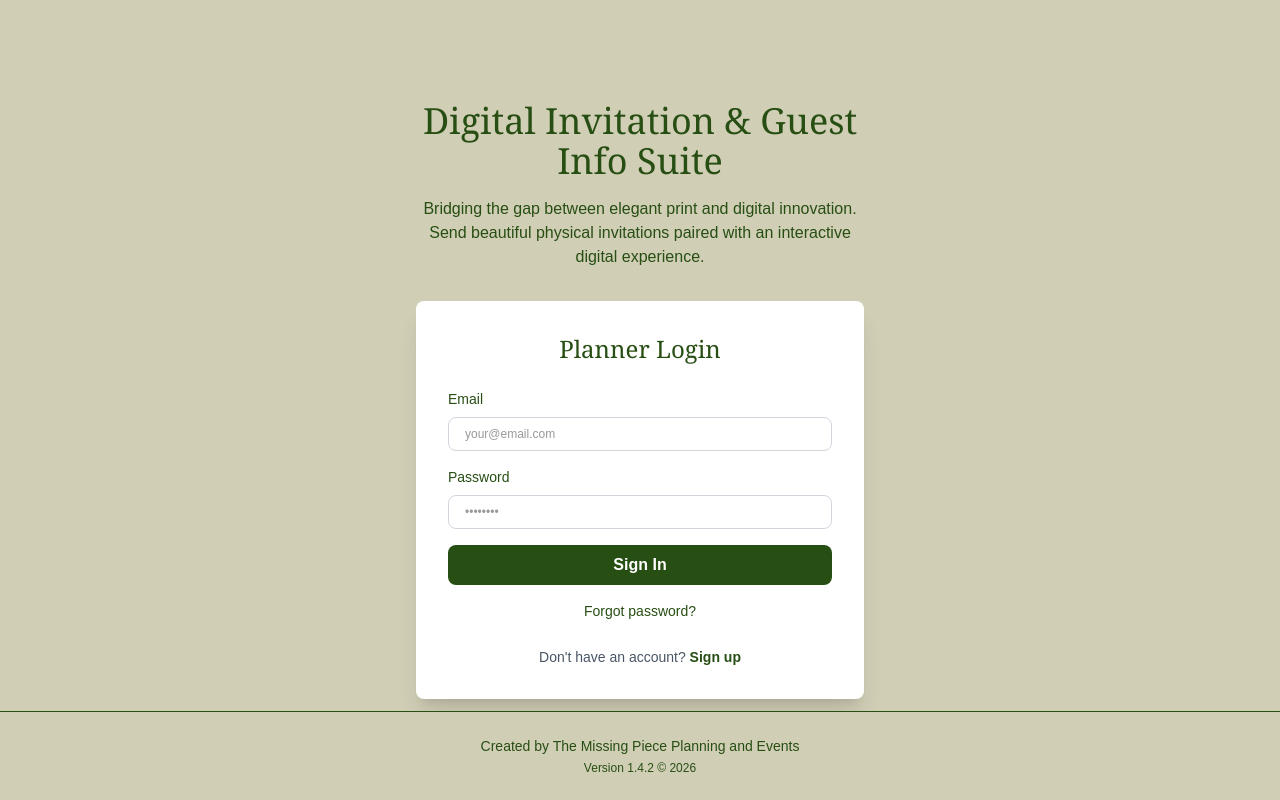
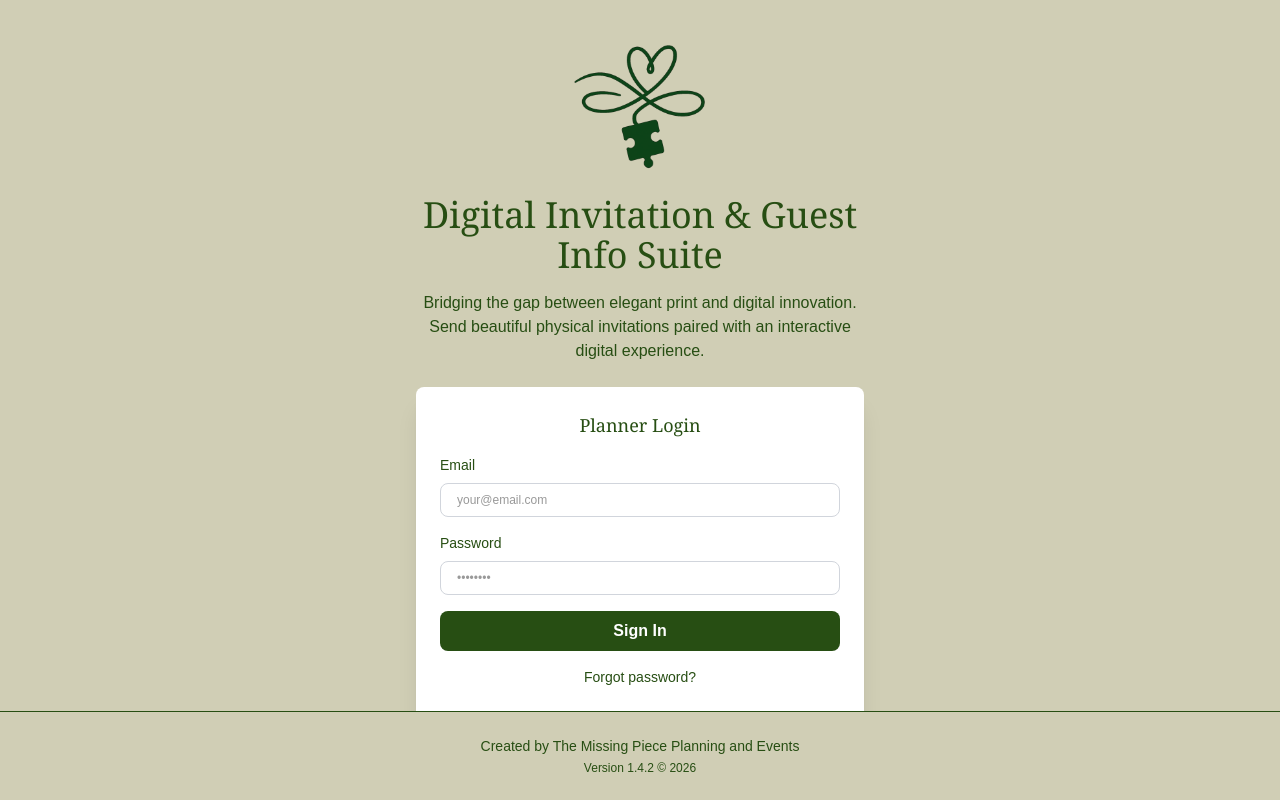
Before and after one commit to tori-ops/hybrid-stationary, a Next.js app: page /login in a window 1280 px wide. Built offline with nearby package versions, Linux system fonts and the light colour scheme; no server answers.

Commit message:
Add logo to login page and tighten card layout

```diff
--- a/src/app/login/page.tsx
+++ b/src/app/login/page.tsx
@@ -61,8 +61,17 @@ export default function LoginPage() {
         }
       `}</style>
       <div className="w-full max-w-md">
+        {/* Logo */}
+        <div className="text-center mb-6">
+          <img
+            src="/logo.png"
+            alt="Logo"
+            className="h-24 md:h-32 mx-auto mb-6 w-auto object-contain"
+          />
+        </div>
+
         {/* Logo/Title */}
-        <div className="text-center mb-8">
+        <div className="text-center mb-6">
           <h1 className="text-3xl md:text-4xl font-serif mb-4" style={{ color: '#274E13' }}>
             Digital Invitation & Guest Info Suite
           </h1>
@@ -72,10 +81,10 @@ export default function LoginPage() {
         </div>
 
         {/* Card */}
-        <div className="bg-white rounded-lg shadow-xl p-8">
+        <div className="bg-white rounded-lg shadow-xl p-6">
           {!showResetForm ? (
             <>
-              <h2 className="text-2xl font-serif text-center mb-6" style={{ color: '#274E13' }}>
+              <h2 className="text-lg font-serif text-center mb-4" style={{ color: '#274E13' }}>
                 Planner Login
               </h2>
 
```
